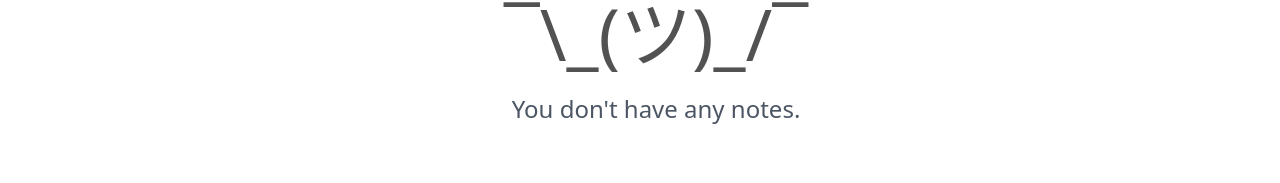
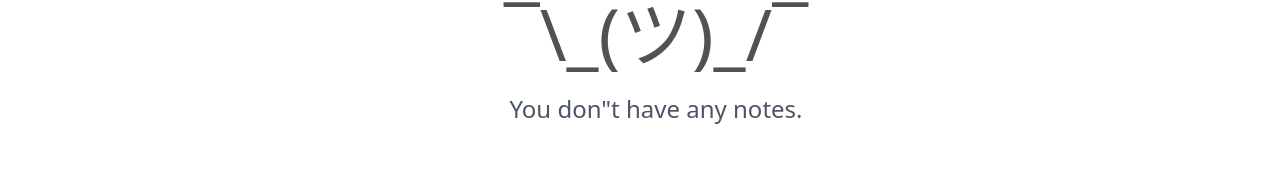
Before and after one commit to anik-amd/easy-notes, a Next.js app: page / in a window 1280 px wide. Shown: the part 383-566 px from the top of the page. Built offline with nearby package versions, Linux system fonts and the light colour scheme.

Commit message:
🐞 fix: error page

```diff
--- a/components/UI/ErrorPage.js
+++ b/components/UI/ErrorPage.js
@@ -8,7 +8,9 @@ const ErrorPage = (props) => {
         <p className="text-7xl text-neutral-600">¯\_(ツ)_/¯</p>
         <br />
         {props.type === "notes" && (
-          <p className="text-2xl text-gray-600">You don't have any notes. </p>
+          <p className="text-2xl text-gray-600">
+            You don&quot;t have any notes.{" "}
+          </p>
         )}
         {props.type === "404" && (
           <p className="text-2xl text-gray-600">404 - Page not found.</p>
```
